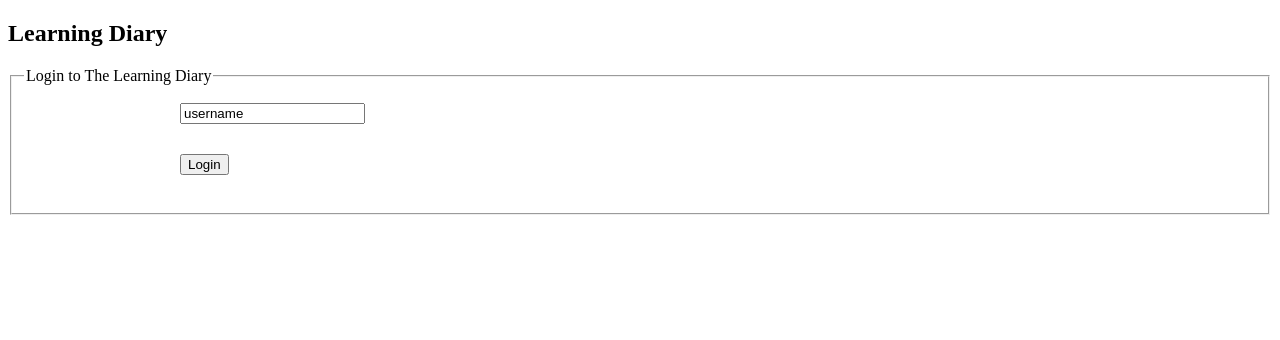
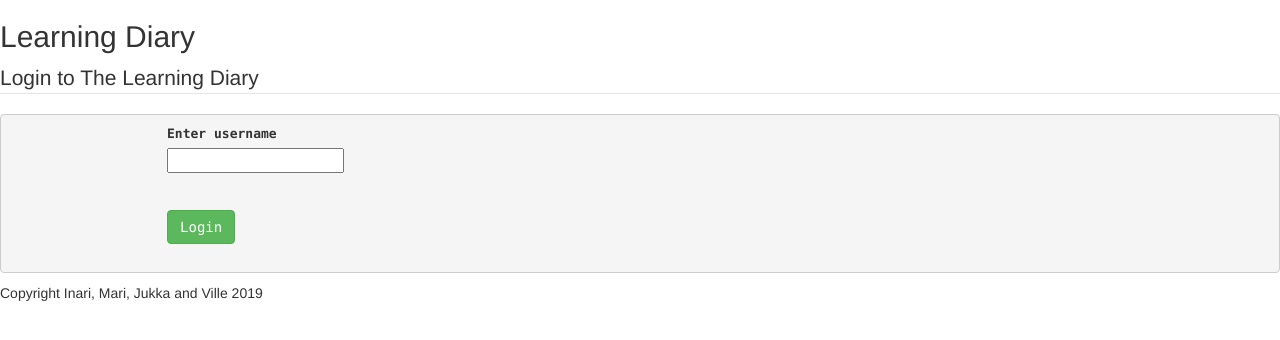
Before and after one commit to iaaltojarvi/Learning-diary, a website: page public/index.html in a window 1280 px wide. Drawn offline with nearby package versions, Linux system fonts and the light colour scheme.

Commit message:
Jukka /public/index.html toimiva versio

```diff
--- a/public/index.html
+++ b/public/index.html
@@ -4,6 +4,7 @@
     <meta charset="utf-8" />
     <title>Learning Diary</title>
     <meta name="viewport" content="width=device-width, initial-scale=1">
+    <link rel="stylesheet" href="https://maxcdn.bootstrapcdn.com/bootstrap/3.3.6/css/bootstrap.min.css" />
     <link rel="stylesheet" type="text/css" media="screen" href="/styles/style.css" />
     <script src="/js/client.js"></script>
 </head>
@@ -14,12 +15,14 @@
             <fieldset>
                 <legend>Login to The Learning Diary</legend>
                 <pre>
-                    <input type="text" name="uname" value="username" id="uname" />
+                    <label>Enter username</label>
+                    <input type="text" name="uname" value="" id="uname" />
                     <br />
-                    <input type="submit" value="Login" id="login" />
+                    <input type="submit" class="btn btn-success" value="Login" id="login" />
                 </pre>
             </fieldset>
         </form>
     </div>
+    <footer>Copyright Inari, Mari, Jukka and Ville 2019</footer>
 </body>
 </html>
```
